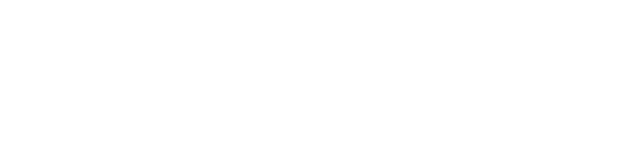
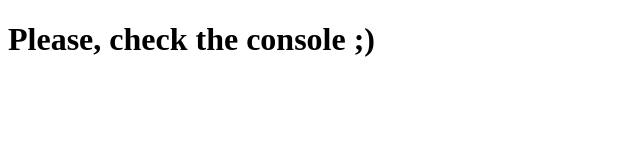
Before and after one commit to rdj47/onreadyChallenge, a plain HTML site: page index.html in a window 1280 px wide. Shown: the whole page, without its empty margins (0-640 px from the left). Drawn offline with Linux system fonts and the light colour scheme.

Commit message:
Final version.

```diff
--- a/index.html
+++ b/index.html
@@ -6,6 +6,7 @@
     <title>Onready Challenge</title>
 </head>
 <body>
+    <h1>Please, check the console ;)</h1>
     <script src="scripts/script.js"></script>
 </body>
 </html>
--- a/scripts/script.js
+++ b/scripts/script.js
@@ -64,6 +64,7 @@ class Inventory {
         itemsCopy.sort((a, b) =>  b.price - a.price );
         console.log(''.concat('Vehículo más barato: ', inventory.items[inventory.items.length-1].brand, ' ', inventory.items[inventory.items.length-1].model));
     }
+
     yItem() {
         let yItem = this.items.find(element => element.brand.includes('Y') === true);
         console.log(''.concat('Vehículo que contiene en el modelo la letra ‘Y’: ', yItem.brand, ' ', yItem.model, ' ', '$'.concat(Intl.NumberFormat("de-DE", {minimumFractionDigits: 2}).format(yItem.price))));
```
